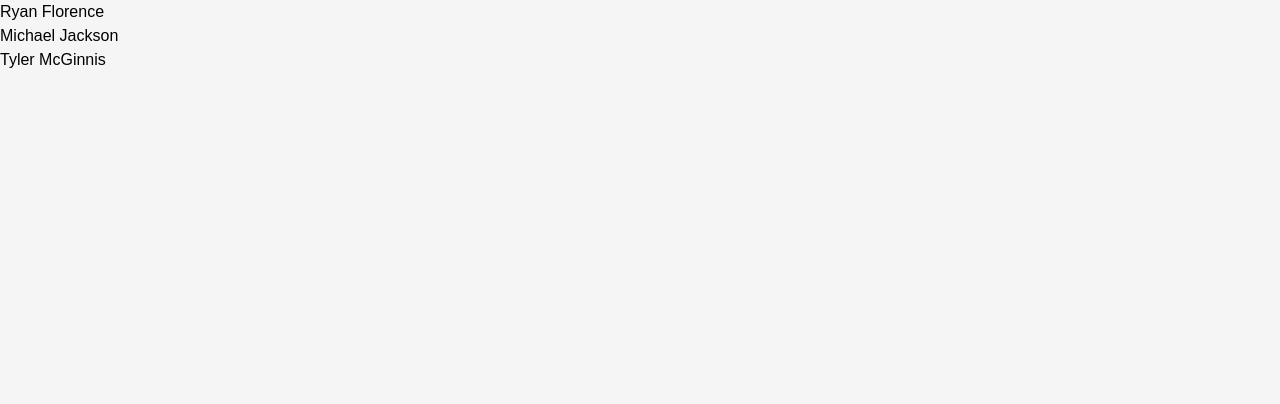
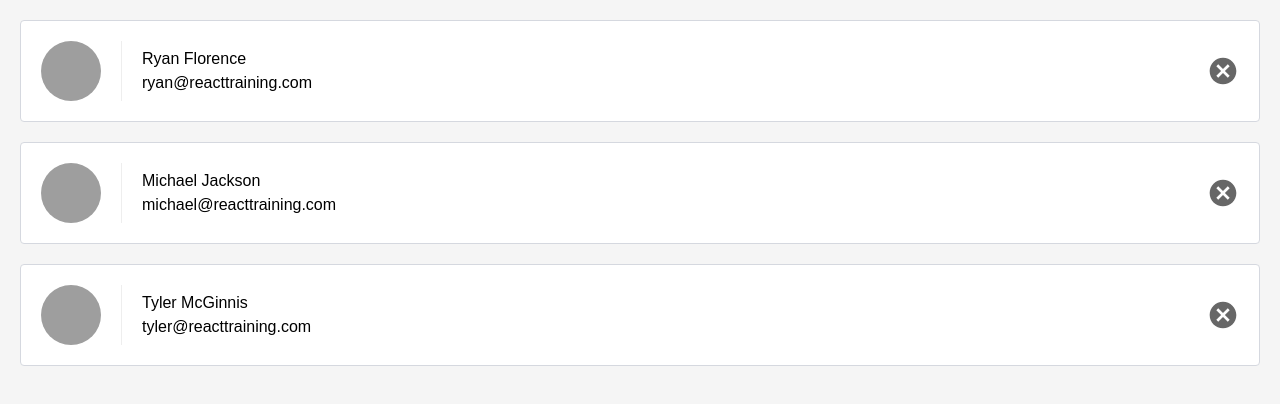
Before and after one commit to Courtney2511/contacts-react, a React (Create React App) app: page / in a window 1280 px wide. Shown: the top 404 px of the page. Built offline with nearby package versions, Linux system fonts and the light colour scheme.

Commit message:
filling out the markup for the ContactList component

```diff
--- a/src/ListContacts.js
+++ b/src/ListContacts.js
@@ -6,8 +6,15 @@ class ListContacts extends React.Component {
     return (
       <ol className='contact-list'>
         {this.props.contacts.map( (contact) =>
-          <li key='contact.id'>
-            {contact.name}
+          <li key={contact.id} className='contact-list-item'>
+            <div className='contact-avatar' style={{
+                backgroundImage: `url(${contact.avatarURL})`
+              }}></div>
+            <div className='contact-details'>
+              <p>{contact.name}</p>
+              <p>{contact.email}</p>
+            </div>
+            <button className='contact-remove'></button>
           </li>
         )}
       </ol>
```
